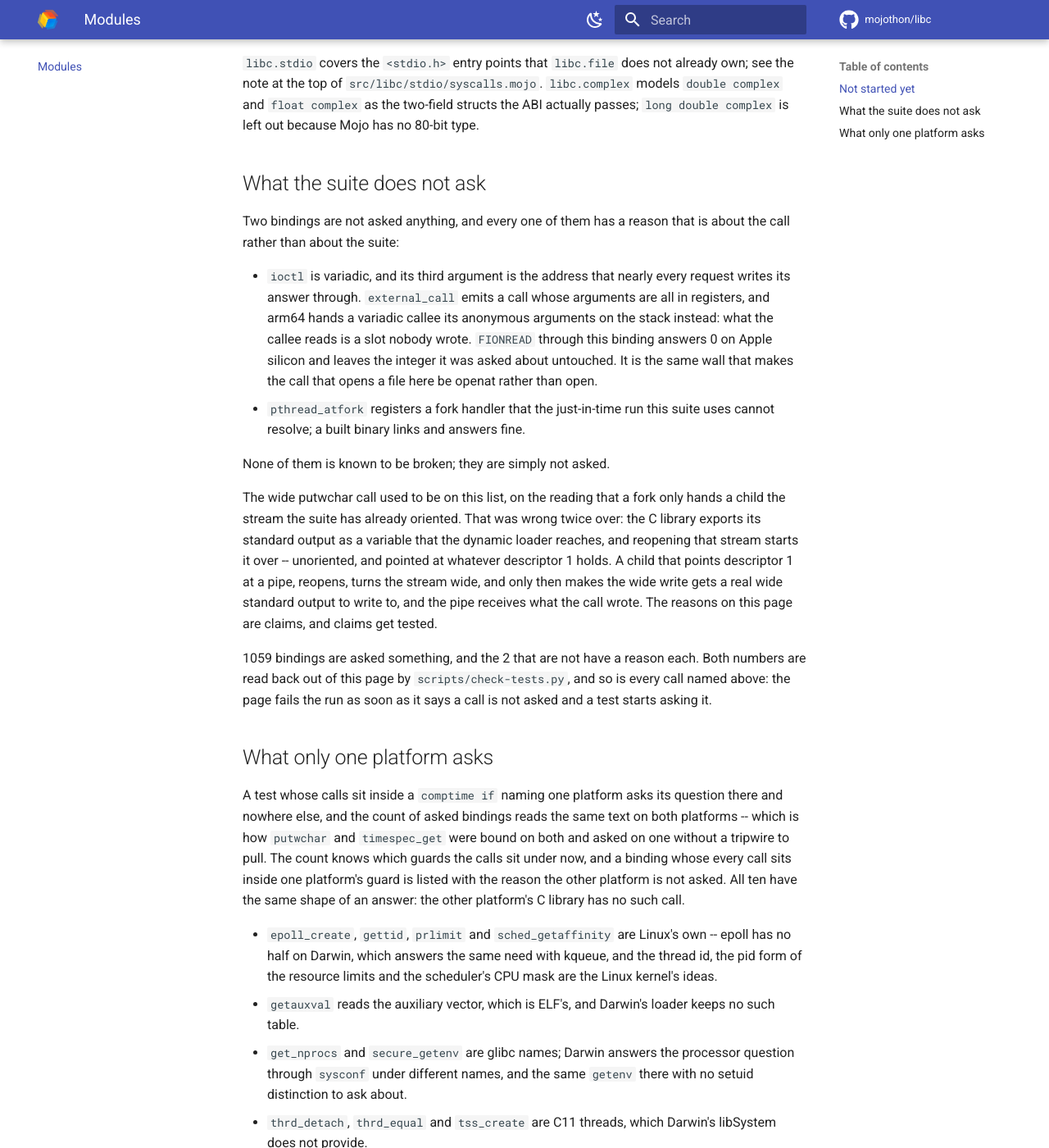
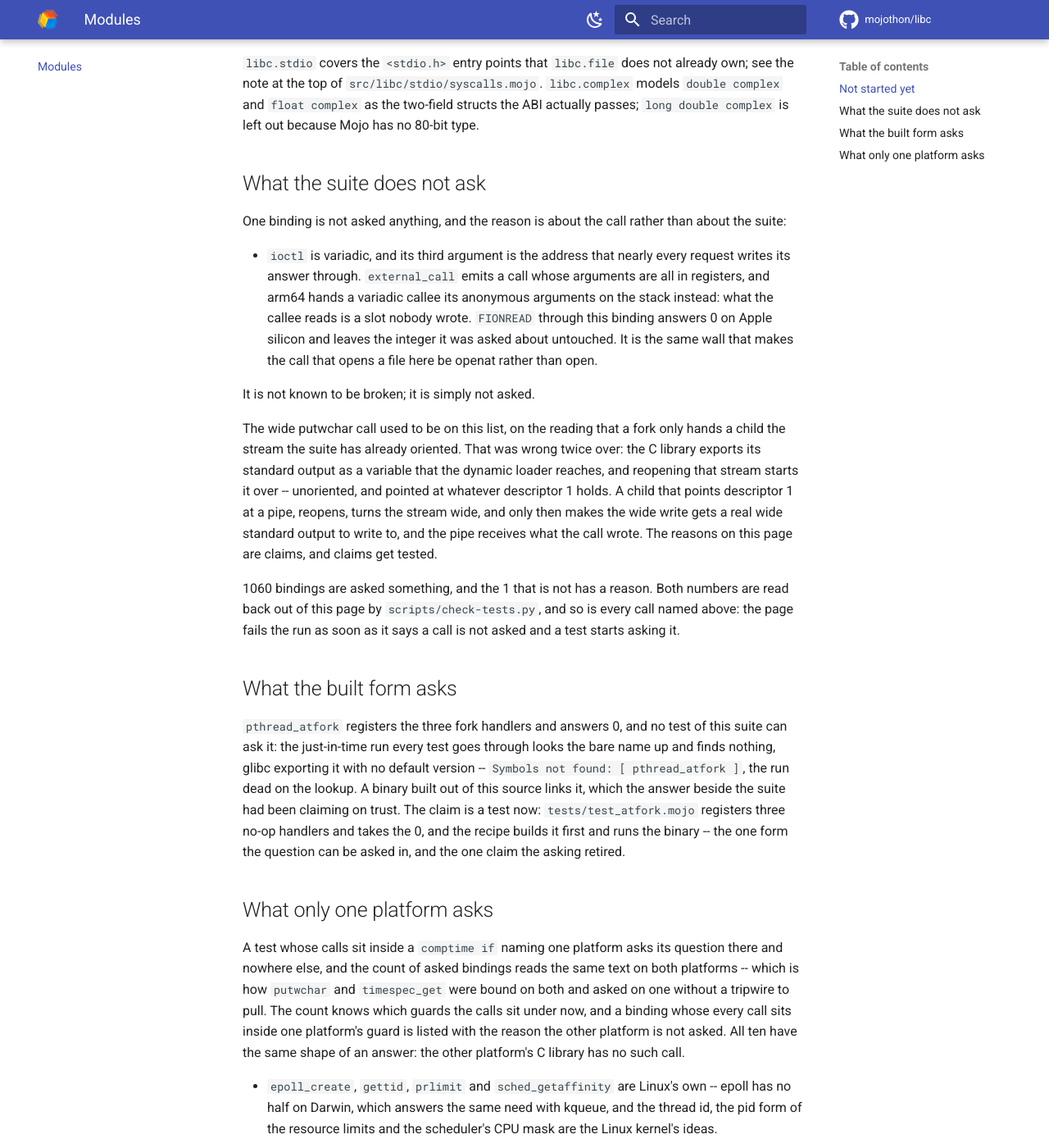
Before and after one commit to mojothon/libc, an MkDocs documentation site: the page built from docs/modules.md, in a window 1280 px wide and 1400 px high, scrolled down 4760 px. Shown: the whole window at 82% size. Built offline with MkDocs 1.6.1 and Material for MkDocs 9.7.7, drawn with Linux system fonts in a browser that asks for light colours; comment, search, counter and statistics services are not loaded.

Commit message:
test: pthread_atfork asked the one way it can be
The suite's answer said it cannot ask pthread_atfork, because the
just-in-time run looks the bare name up and finds nothing -- and the
same answer said a built binary links and answers fine, which was a
claim made on trust. Today the claim was asked: a binary built out of
this source links the name, takes the three handlers, answers 0,
where `mojo run` of the same source dies on `Symbols not found:
[ pthread_atfork ]` -- both facts checked on one machine. So the
recipe builds tests/test_atfork.mojo first and runs it, the suite
asks 1060 and cannot ask one rather than two, and the one left over
is `ioctl`, whose wall is codegen rather than linking and has no
built form to walk around it. The page saying what is not asked was
read back against the count as always, which is what caught the
first wording of this change being wrong about its own subject.

```diff
--- a/docs/modules.md
+++ b/docs/modules.md
@@ -136,8 +136,8 @@ Mojo has no 80-bit type.
 
 ## What the suite does not ask
 
-Two bindings are not asked anything, and every one of them has a reason that
-is about the call rather than about the suite:
+One binding is not asked anything, and the reason is about the call rather
+than about the suite:
 
 - `ioctl` is variadic, and its third argument is the address that nearly every
   request writes its answer through. `external_call` emits a call whose
@@ -146,10 +146,8 @@ is about the call rather than about the suite:
   nobody wrote. `FIONREAD` through this binding answers 0 on Apple silicon and
   leaves the integer it was asked about untouched. It is the same wall that
   makes the call that opens a file here be openat rather than open.
-- `pthread_atfork` registers a fork handler that the just-in-time run this
-  suite uses cannot resolve; a built binary links and answers fine.
 
-None of them is known to be broken; they are simply not asked.
+It is not known to be broken; it is simply not asked.
 
 The wide putwchar call used to be on this list, on the reading that a fork only hands a
 child the stream the suite has already oriented. That was wrong twice over:
@@ -160,10 +158,22 @@ a pipe, reopens, turns the stream wide, and only then makes the wide write
 gets a real wide standard output to write to, and the pipe receives what
 the call wrote. The reasons on this page are claims, and claims get tested.
 
-1059 bindings are asked something, and the 2 that are not have a reason
-each. Both numbers are read back out of this page by
+1060 bindings are asked something, and the 1 that is not has a reason.
+Both numbers are read back out of this page by
 `scripts/check-tests.py`, and so is every call named above: the page fails
 the run as soon as it says a call is not asked and a test starts asking it.
+
+## What the built form asks
+
+`pthread_atfork` registers the three fork handlers and answers 0, and no
+test of this suite can ask it: the just-in-time run every test goes
+through looks the bare name up and finds nothing, glibc exporting it with
+no default version -- `Symbols not found: [ pthread_atfork ]`, the run
+dead on the lookup. A binary built out of this source links it, which the
+answer beside the suite had been claiming on trust. The claim is a test
+now: `tests/test_atfork.mojo` registers three no-op handlers and takes
+the 0, and the recipe builds it first and runs the binary -- the one form
+the question can be asked in, and the one claim the asking retired.
 
 ## What only one platform asks
 
```
Also changed, not shown: 3 other files.
